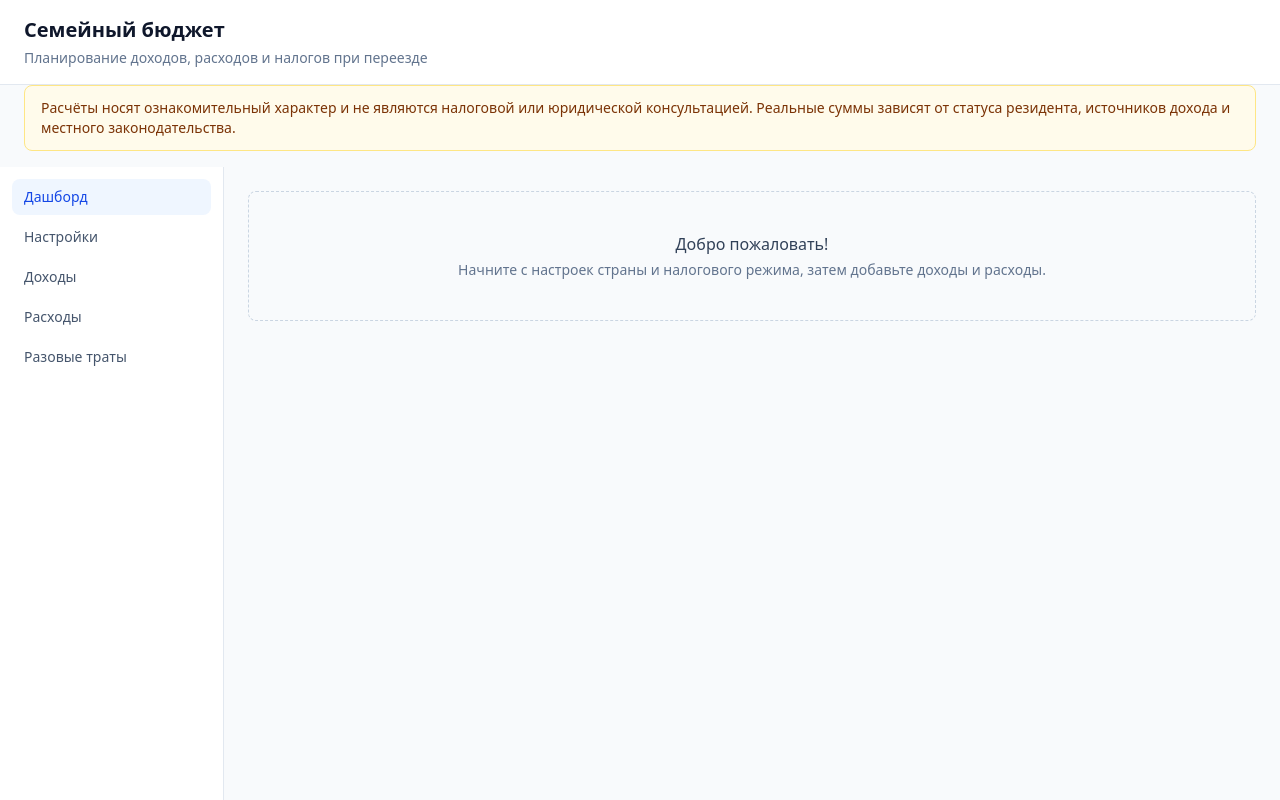
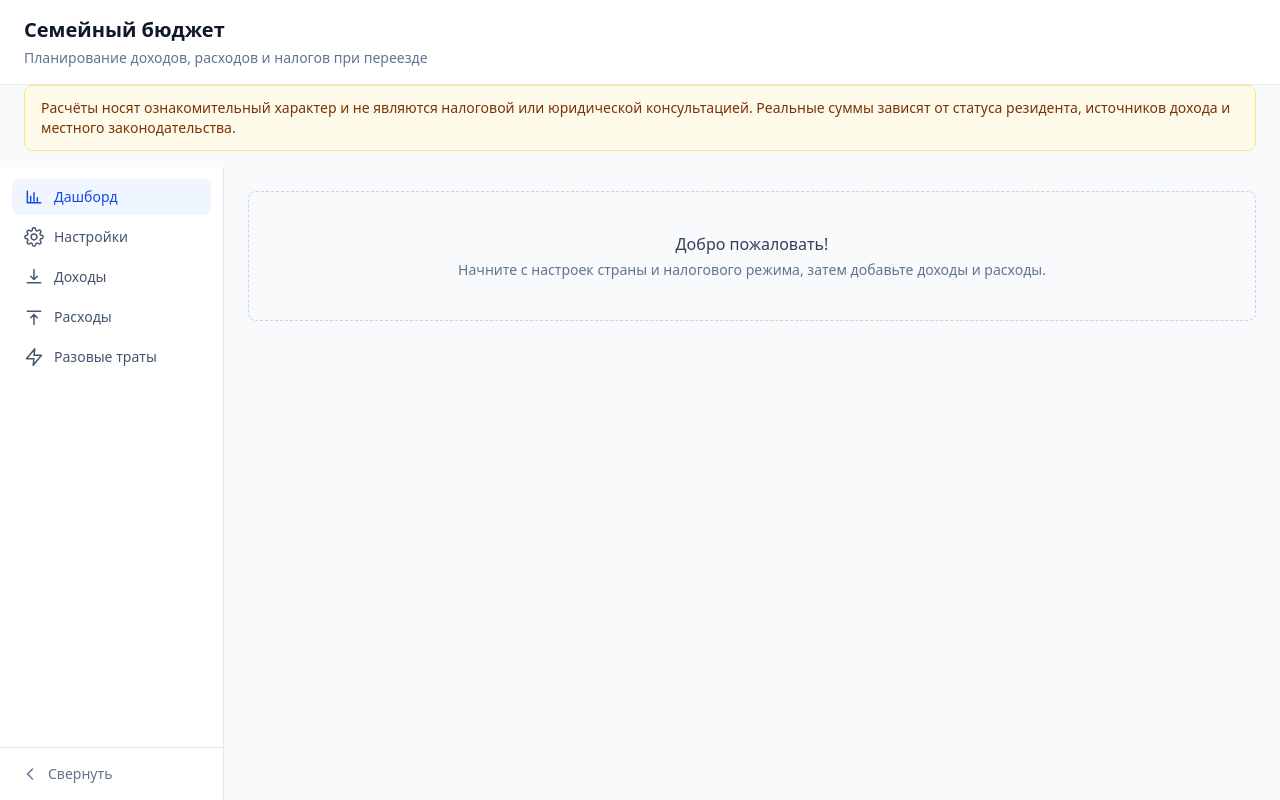
Before and after one commit to merdovash/trip_budget, a React (Vite) app: page / in a window 1280 px wide. Built offline with nearby package versions, Linux system fonts and the light colour scheme; no server answers.

Commit message:
Implement collapsible sidebar with icons for navigation items

```diff
--- a/src/components/layout/Sidebar.tsx
+++ b/src/components/layout/Sidebar.tsx
@@ -1,11 +1,16 @@
+import { useEffect, useState, type SVGProps } from 'react'
 import type { AppSection } from '../../types/budget'
 
-const NAV_ITEMS: { id: AppSection; label: string }[] = [
-  { id: 'dashboard', label: 'Дашборд' },
-  { id: 'settings', label: 'Настройки' },
-  { id: 'income', label: 'Доходы' },
-  { id: 'expenses', label: 'Расходы' },
-  { id: 'onetime', label: 'Разовые траты' },
+const STORAGE_KEY = 'sidebar-collapsed'
+
+type NavIcon = (props: SVGProps<SVGSVGElement>) => React.ReactElement
+
+const NAV_ITEMS: { id: AppSection; label: string; Icon: NavIcon }[] = [
+  { id: 'dashboard', label: 'Дашборд', Icon: ChartIcon },
+  { id: 'settings', label: 'Настройки', Icon: SettingsIcon },
+  { id: 'income', label: 'Доходы', Icon: IncomeIcon },
+  { id: 'expenses', label: 'Расходы', Icon: ExpenseIcon },
+  { id: 'onetime', label: 'Разовые траты', Icon: OneTimeIcon },
 ]
 
 interface SidebarProps {
@@ -14,24 +19,146 @@ interface SidebarProps {
 }
 
 export function Sidebar({ active, onChange }: SidebarProps) {
+  const [collapsed, setCollapsed] = useState(() => {
+    try {
+      return localStorage.getItem(STORAGE_KEY) === '1'
+    } catch {
+      return false
+    }
+  })
+
+  useEffect(() => {
+    try {
+      localStorage.setItem(STORAGE_KEY, collapsed ? '1' : '0')
+    } catch {
+      /* ignore */
+    }
+  }, [collapsed])
+
   return (
-    <aside className="w-full shrink-0 border-b border-slate-200 bg-white md:w-56 md:border-b-0 md:border-r">
-      <nav className="flex gap-1 overflow-x-auto p-3 md:flex-col">
-        {NAV_ITEMS.map((item) => (
+    <aside
+      className={`flex shrink-0 flex-col border-b border-slate-200 bg-white transition-[width] duration-200 md:border-b-0 md:border-r ${
+        collapsed ? 'md:w-14' : 'w-full md:w-56'
+      }`}
+    >
+      <nav
+        className={`flex flex-1 gap-1 overflow-x-auto p-3 md:flex-col md:overflow-x-visible ${
+          collapsed ? 'md:items-center md:px-2' : ''
+        }`}
+      >
+        {NAV_ITEMS.map(({ id, label, Icon }) => {
+          const isActive = active === id
+          return (
             <button
-            key={item.id}
+              key={id}
               type="button"
-            onClick={() => onChange(item.id)}
-            className={`whitespace-nowrap rounded-lg px-3 py-2 text-left text-sm font-medium transition ${
-              active === item.id
+              onClick={() => onChange(id)}
+              title={collapsed ? label : undefined}
+              aria-label={label}
+              className={`flex items-center rounded-lg text-sm font-medium transition ${
+                collapsed
+                  ? 'justify-center p-2.5 md:w-full'
+                  : 'gap-2.5 whitespace-nowrap px-3 py-2 text-left'
+              } ${
+                isActive
                   ? 'bg-blue-50 text-blue-700'
                   : 'text-slate-600 hover:bg-slate-100'
               }`}
             >
-            {item.label}
+              <Icon className="h-5 w-5 shrink-0" aria-hidden />
+              <span className={collapsed ? 'md:hidden' : undefined}>{label}</span>
             </button>
-        ))}
+          )
+        })}
       </nav>
+
+      <div className="hidden border-t border-slate-200 p-2 md:block">
+        <button
+          type="button"
+          onClick={() => setCollapsed((value) => !value)}
+          title={collapsed ? 'Развернуть меню' : 'Свернуть меню'}
+          aria-label={collapsed ? 'Развернуть меню' : 'Свернуть меню'}
+          className={`flex w-full items-center rounded-lg p-2 text-slate-500 transition hover:bg-slate-100 hover:text-slate-700 ${
+            collapsed ? 'justify-center' : 'justify-start px-3'
+          }`}
+        >
+          {collapsed ? (
+            <ChevronRightIcon className="h-5 w-5" />
+          ) : (
+            <>
+              <ChevronLeftIcon className="h-5 w-5" />
+              <span className="ml-2 text-sm">Свернуть</span>
+            </>
+          )}
+        </button>
+      </div>
     </aside>
   )
 }
+
+function ChartIcon(props: SVGProps<SVGSVGElement>) {
+  return (
+    <svg viewBox="0 0 24 24" fill="none" stroke="currentColor" strokeWidth="1.75" {...props}>
+      <path strokeLinecap="round" strokeLinejoin="round" d="M4 19V5M4 19h16M8 17V11M12 17V7M16 17v-4" />
+    </svg>
+  )
+}
+
+function SettingsIcon(props: SVGProps<SVGSVGElement>) {
+  return (
+    <svg viewBox="0 0 24 24" fill="none" stroke="currentColor" strokeWidth="1.75" {...props}>
+      <path
+        strokeLinecap="round"
+        strokeLinejoin="round"
+        d="M12 15.5a3.5 3.5 0 1 0 0-7 3.5 3.5 0 0 0 0 7Z"
+      />
+      <path
+        strokeLinecap="round"
+        strokeLinejoin="round"
+        d="M19.4 15a1.65 1.65 0 0 0 .33 1.82l.06.06a2 2 0 1 1-2.83 2.83l-.06-.06a1.65 1.65 0 0 0-1.82-.33 1.65 1.65 0 0 0-1 1.51V21a2 2 0 1 1-4 0v-.09a1.65 1.65 0 0 0-1-1.51 1.65 1.65 0 0 0-1.82.33l-.06.06a2 2 0 1 1-2.83-2.83l.06-.06a1.65 1.65 0 0 0 .33-1.82 1.65 1.65 0 0 0-1.51-1H3a2 2 0 1 1 0-4h.09a1.65 1.65 0 0 0 1.51-1 1.65 1.65 0 0 0-.33-1.82l-.06-.06a2 2 0 1 1 2.83-2.83l.06.06a1.65 1.65 0 0 0 1.82.33H9a1.65 1.65 0 0 0 1-1.51V3a2 2 0 1 1 4 0v.09a1.65 1.65 0 0 0 1 1.51 1.65 1.65 0 0 0 1.82-.33l.06-.06a2 2 0 1 1 2.83 2.83l-.06.06a1.65 1.65 0 0 0-.33 1.82V9c.26.604.852.997 1.51 1H21a2 2 0 1 1 0 4h-.09a1.65 1.65 0 0 0-1.51 1Z"
+      />
+    </svg>
+  )
+}
+
+function IncomeIcon(props: SVGProps<SVGSVGElement>) {
+  return (
+    <svg viewBox="0 0 24 24" fill="none" stroke="currentColor" strokeWidth="1.75" {...props}>
+      <path strokeLinecap="round" strokeLinejoin="round" d="M12 3v12M8 11l4 4 4-4" />
+      <path strokeLinecap="round" strokeLinejoin="round" d="M4 19h16" />
+    </svg>
+  )
+}
+
+function ExpenseIcon(props: SVGProps<SVGSVGElement>) {
+  return (
+    <svg viewBox="0 0 24 24" fill="none" stroke="currentColor" strokeWidth="1.75" {...props}>
+      <path strokeLinecap="round" strokeLinejoin="round" d="M12 21V9M8 13l4-4 4 4" />
+      <path strokeLinecap="round" strokeLinejoin="round" d="M4 5h16" />
+    </svg>
+  )
+}
+
+function OneTimeIcon(props: SVGProps<SVGSVGElement>) {
+  return (
+    <svg viewBox="0 0 24 24" fill="none" stroke="currentColor" strokeWidth="1.75" {...props}>
+      <path strokeLinecap="round" strokeLinejoin="round" d="M13 2 3 14h9l-1 8 10-12h-9l1-8Z" />
+    </svg>
+  )
+}
+
+function ChevronLeftIcon(props: SVGProps<SVGSVGElement>) {
+  return (
+    <svg viewBox="0 0 24 24" fill="none" stroke="currentColor" strokeWidth="1.75" {...props}>
+      <path strokeLinecap="round" strokeLinejoin="round" d="m15 18-6-6 6-6" />
+    </svg>
+  )
+}
+
+function ChevronRightIcon(props: SVGProps<SVGSVGElement>) {
+  return (
+    <svg viewBox="0 0 24 24" fill="none" stroke="currentColor" strokeWidth="1.75" {...props}>
+      <path strokeLinecap="round" strokeLinejoin="round" d="m9 18 6-6-6-6" />
+    </svg>
+  )
+}
```
Lines whose indentation alone changed are shown as unchanged.
